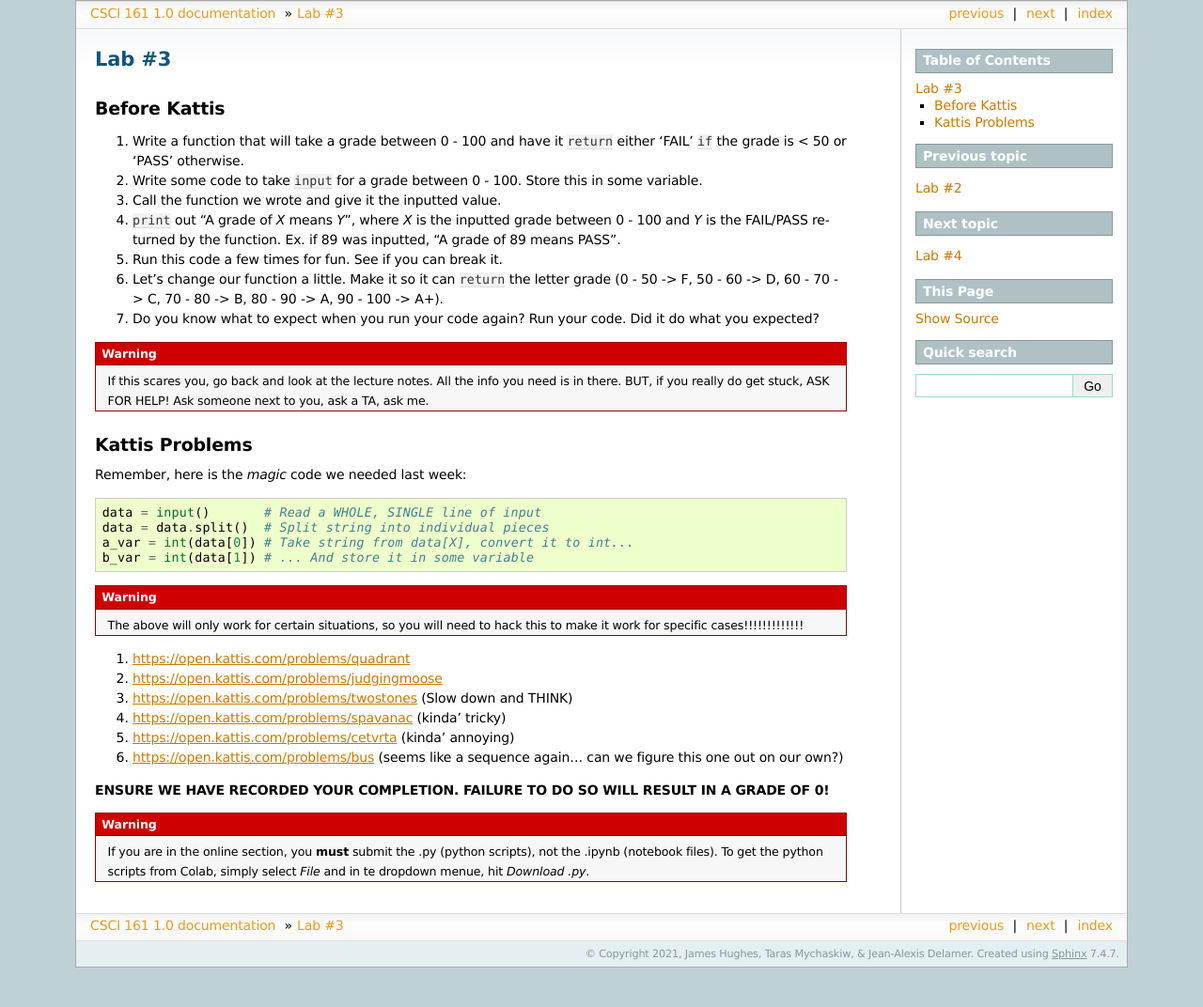
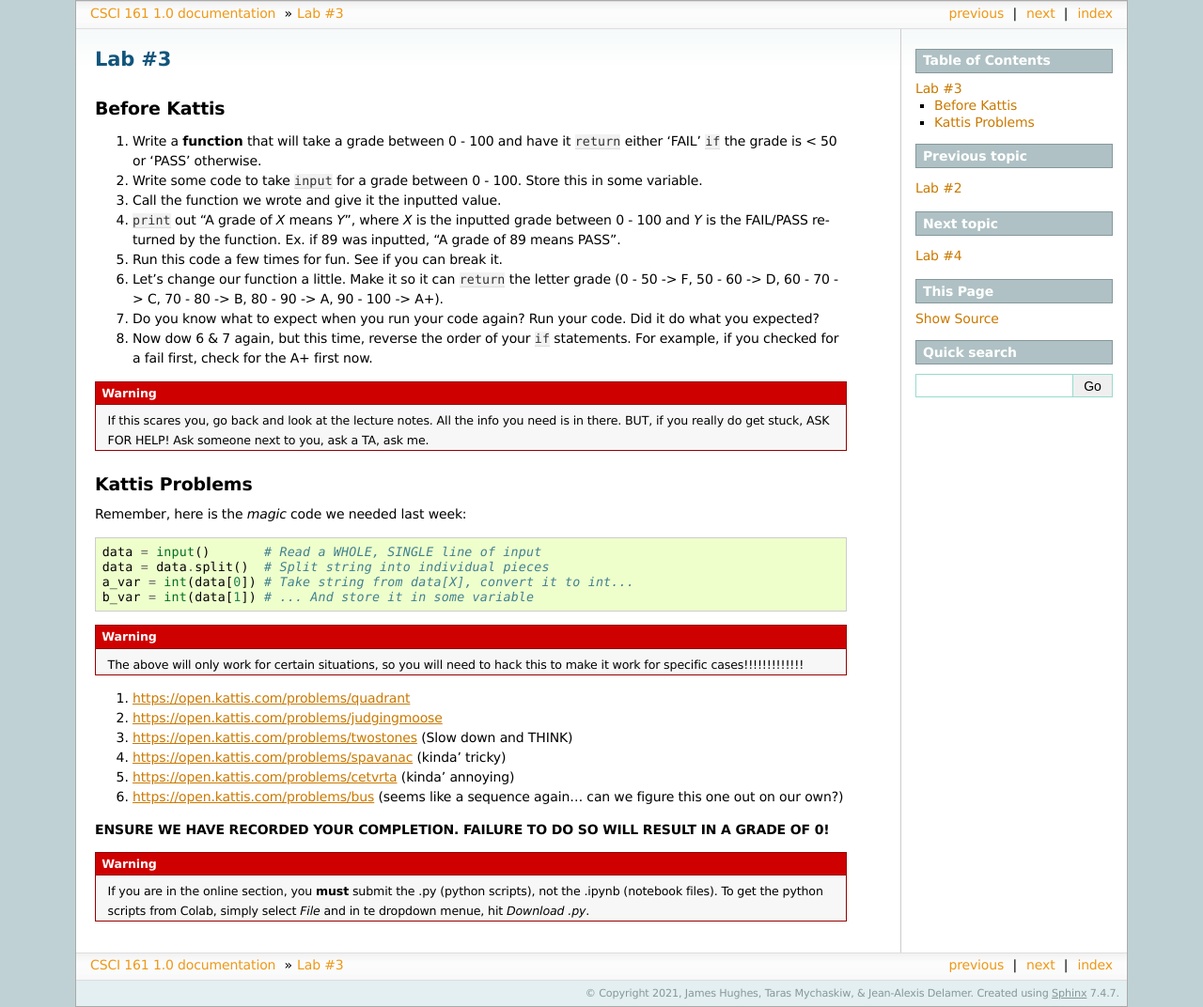
Before and after one commit to jameshughes89/cs101, a Sphinx documentation site: the page built from source/lab3.rst, in a window 1280 px wide. Shown: the whole page at 94% size. Built offline with Sphinx 7.4.7, drawn with Linux system fonts in a browser that asks for light colours; before the commit the page ends 1030 px from its top, so only the background shows below that.

Commit message:
Emph function. Add new Q

```diff
--- a/source/lab3.rst
+++ b/source/lab3.rst
@@ -6,7 +6,7 @@ Before Kattis
 =============
 
 
-1. Write a function that will take a grade between 0 - 100 and have it ``return`` either 'FAIL' ``if`` the grade is < 50 or 'PASS' otherwise.
+1. Write a **function** that will take a grade between 0 - 100 and have it ``return`` either 'FAIL' ``if`` the grade is < 50 or 'PASS' otherwise.
 
 2. Write some code to take ``input`` for a grade between 0 - 100. Store this in some variable.
 
@@ -19,6 +19,8 @@ Before Kattis
 6. Let's change our function a little. Make it so it can ``return`` the letter grade (0 - 50 -> F, 50 - 60 -> D, 60 - 70 -> C, 70 - 80 -> B, 80 - 90 -> A, 90 - 100 -> A+).
 
 7. Do you know what to expect when you run your code again? Run your code. Did it do what you expected?
+
+8. Now dow 6 & 7 again, but this time, reverse the order of your ``if`` statements. For example, if you checked for a fail first, check for the A+ first now.
 
 .. warning::
 
```
